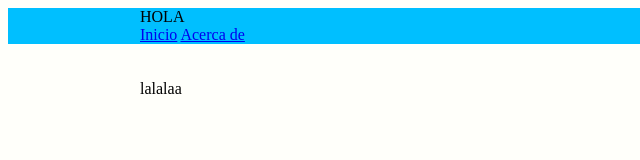
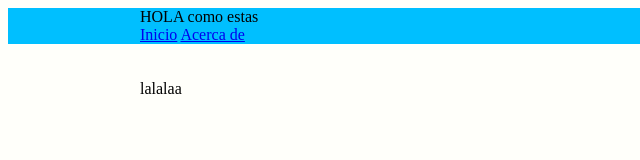
Before and after one commit to Victorlazaro12/Practica2, a plain HTML site: page index.html in a window 1280 px wide. Shown: the full height of the page, 0-640 px from the left. Drawn offline with Linux system fonts and the light colour scheme.

Commit message:
Commit message

```diff
--- a/index.html
+++ b/index.html
@@ -11,7 +11,7 @@
       <header>
         <div class="wrapper"
            <div class="Logo">
-           HOLA
+           HOLA como estas
           </div>
           <div class="wrapper"
           <nav>
```
